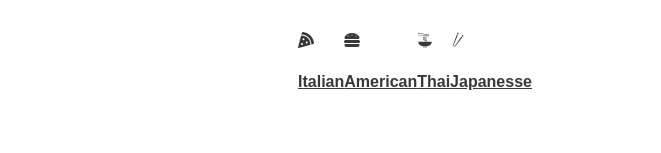
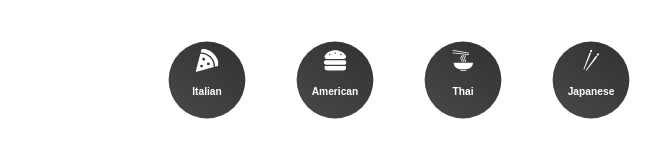
Before and after one commit to patriceandrea/RecipeApp, a React (Create React App) app in the folder client/: page / in a window 1280 px wide. Shown: the top 153 px of the page, without its empty margins (225-886 px from the left). Built offline with nearby package versions, Linux system fonts and the light colour scheme; no server answers.

Commit message:
CSS styling for category buttons

```diff
--- a/client/src/components/Category.js
+++ b/client/src/components/Category.js
@@ -8,22 +8,22 @@ import { NavLink } from 'react-router-dom';
 const Category = () => {
   return (
     <List>
-      <NavLink to={"/cuisine/Italian"}>
+      <Slink to={"/cuisine/Italian"}>
         <FaPizzaSlice />
         <h4>Italian</h4>
-      </NavLink>
-      <NavLink to={"/cuisine/American"}>
+      </Slink>
+      <Slink to={"/cuisine/American"}>
         <FaHamburger />
         <h4>American</h4>
-      </NavLink>
-      <NavLink to={"/cuisine/Thai"}>
+      </Slink>
+      <Slink to={"/cuisine/Thai"}>
         <GiNoodles />
         <h4>Thai</h4>
-      </NavLink>
-      <NavLink to={"/cuisine/Japanese"}>
+      </Slink>
+      <Slink to={"/cuisine/Japanese"}>
         <GiChopsticks />
-        <h4>Japanesse</h4>
-      </NavLink>
+        <h4>Japanese</h4>
+      </Slink>
     </List>
   )
 }
@@ -34,4 +34,36 @@ display: flex;
 justify-content: center;
 margin: 2rem 0rem;
 `
+
+const Slink = styled(NavLink)`
+display: flex;
+flex-direction: column;
+justify-content: center;
+align-items: center;
+border-radius: 50%;
+margin-right: 2rem;
+text-decoration: none;
+background: linear-gradient(35deg, #494949, #313131);
+width: 6rem;
+height: 6rem;
+cursor: pointer;
+transform: scale(0.8);
+
+h4 {
+  color: white;
+  font-size: 0.8rem;
+}
+
+svg {
+  color: white;
+  font-size: 1.8rem;
+}
+&.active{
+  background: linear-gradient(to right, #f27121, #e94057);
+
+  svg {
+    color: white;
+  }
+}
+`;
 export default Category;
--- a/client/src/pages/Cuisine.js
+++ b/client/src/pages/Cuisine.js
@@ -1,6 +1,6 @@
 import styled from 'styled-components';
 import { motion } from 'framer-motion';
-import { Link, useParams } from 'react-router-dom';
+import { Link, NavLink, useParams } from 'react-router-dom';
 import { useEffect, useState } from 'react';
 
 const Cuisine = () => {
@@ -54,4 +54,12 @@ h4{
   padding: 1rem;
 }
 `;
+
+const Slink = styled(NavLink)`
+display: flex;
+flex-direction: column;
+justify-content: center;
+align-items: center;
+border-radius: 50%;
+`
 export default Cuisine;
```
